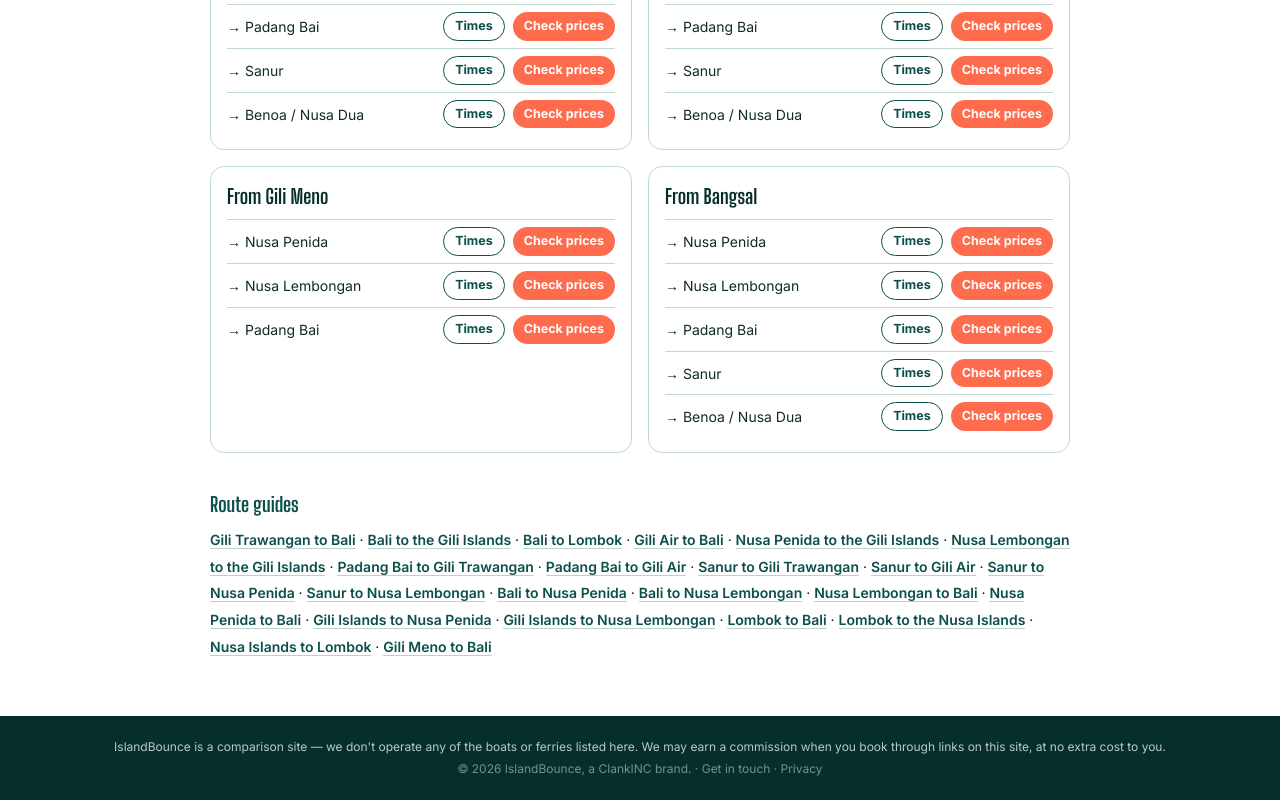
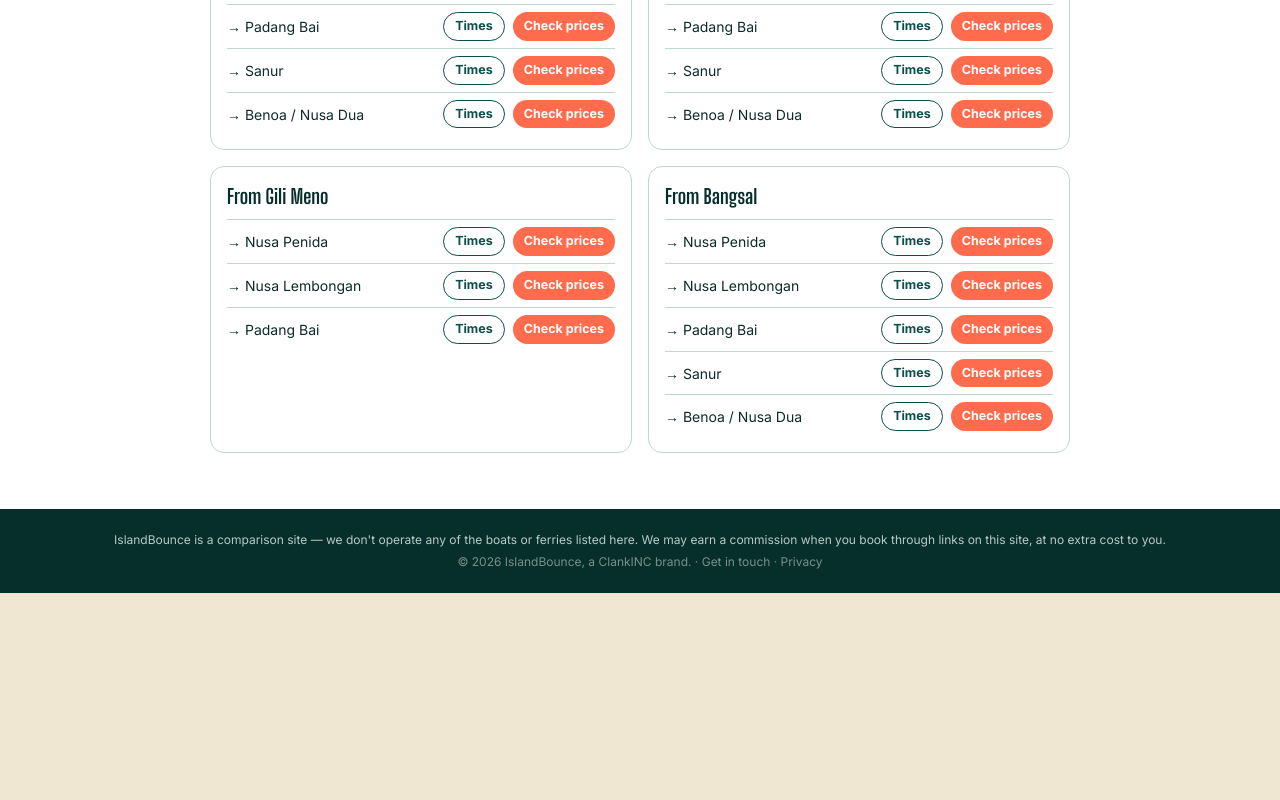
Before and after one commit to troyschneebeli-hub/islandbounce-web, a Next.js app: page /indonesia/routes in a window 1280 px wide. Shown: the part 1679-2479 px from the top of the page. After the commit the page ends 2272 px from the top, so only its background shows below. Built offline with nearby package versions, Linux system fonts and the light colour scheme; no server answers.

Commit message:
Routes page: drop the Route guides link line (clutter)

```diff
--- a/app/indonesia/routes/page.js
+++ b/app/indonesia/routes/page.js
@@ -1,6 +1,4 @@
-import Link from "next/link";
 import { COLORS } from "@/lib/theme";
-import { ROUTE_PAGES, ROUTE_SLUGS } from "@/data/routePages";
 import WaveDivider from "@/components/WaveDivider";
 import AllRoutesDirectory from "@/components/AllRoutesDirectory";
 
@@ -12,8 +10,6 @@ export const metadata = {
 };
 
 export default function RoutesIndex() {
-  const routes = ROUTE_SLUGS.map((s) => ROUTE_PAGES[s]);
-
   return (
     <div>
       <section style={{ background: `linear-gradient(180deg, ${COLORS.skyLight} 0%, ${COLORS.sky} 100%)`, padding: "44px 20px 0" }}>
@@ -33,22 +29,6 @@ export default function RoutesIndex() {
       <div style={{ background: "white" }}>
         <div style={{ maxWidth: 900, margin: "0 auto", padding: "0 20px 56px" }}>
           <AllRoutesDirectory />
-
-          {/* Plain links to every route guide, including the ones that cover several ports at once (e.g. "Bali to the
-              Gili Islands"), which no single row above links to. */}
-          <section style={{ marginTop: 36 }}>
-            <h2 style={{ fontFamily: "'Big Shoulders Display', sans-serif", fontWeight: 700, fontSize: 20, color: COLORS.sea, marginBottom: 8 }}>Route guides</h2>
-            <p style={{ fontSize: 14, lineHeight: 1.9, color: COLORS.ink }}>
-              {routes.map((r, i) => (
-                <span key={r.slug}>
-                  <Link href={`/indonesia/routes/${r.slug}`} style={{ color: COLORS.sea, fontWeight: 600, textDecoration: "none", borderBottom: `1px solid ${COLORS.sea}44` }}>
-                    {r.name}
-                  </Link>
-                  {i < routes.length - 1 ? " · " : ""}
-                </span>
-              ))}
-            </p>
-          </section>
         </div>
       </div>
     </div>
```
